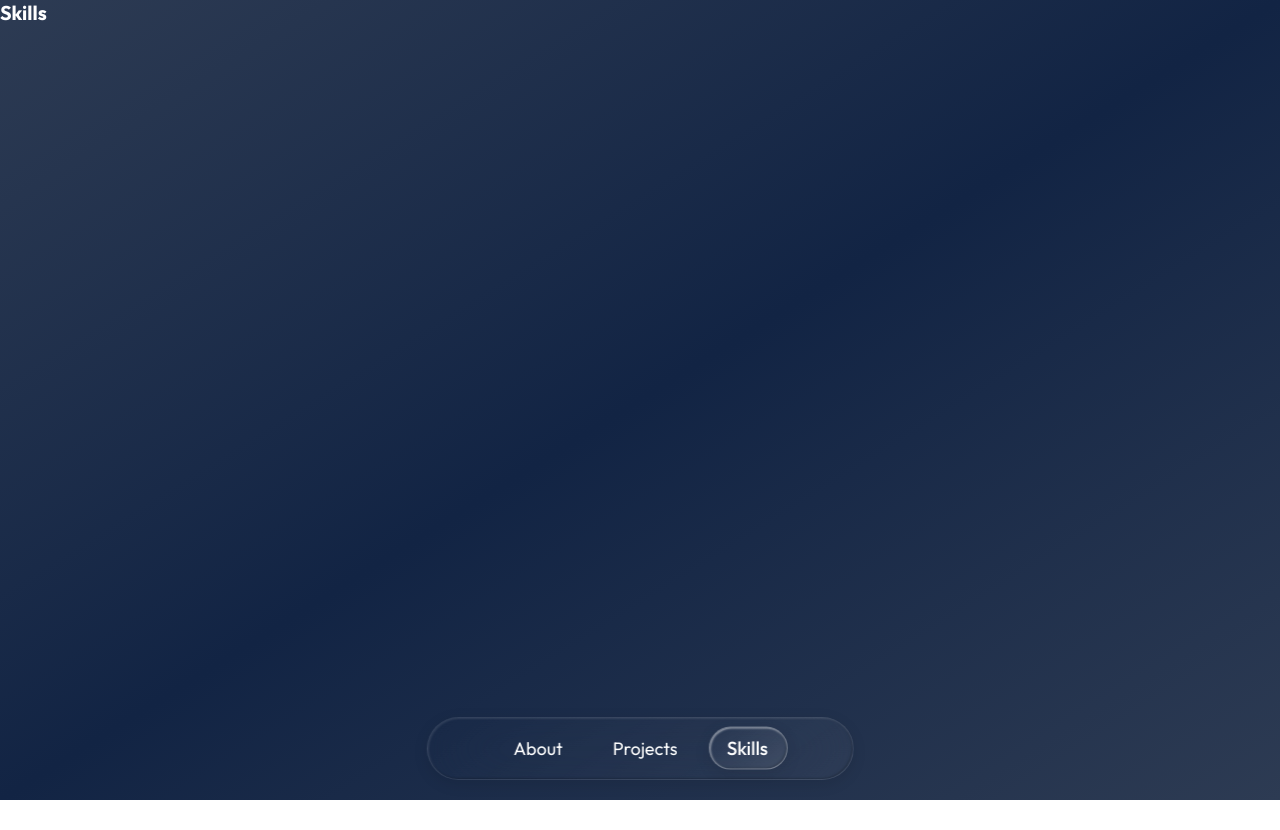
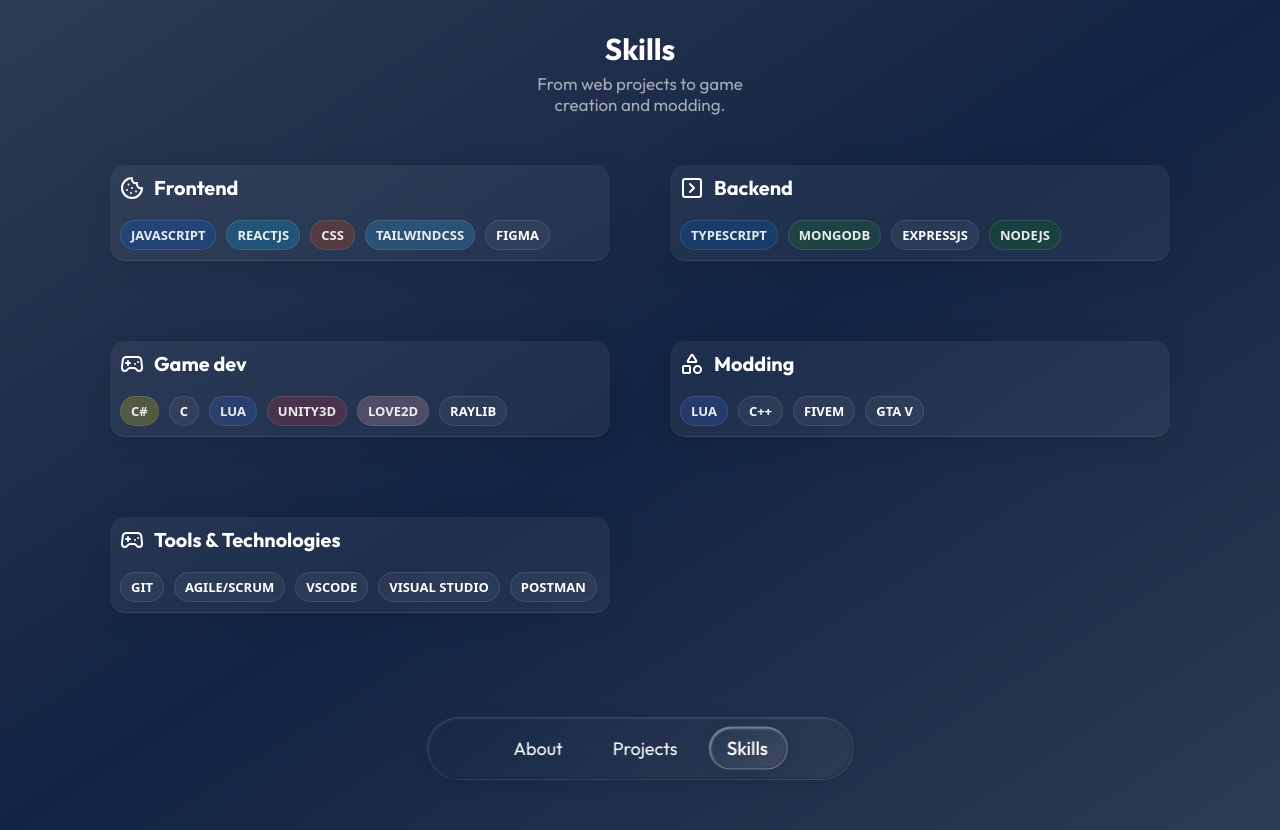
Before and after one commit to SuperCoolNinja/portfolio-2025, a React (Vite) app: page / in a window 1280 px wide. Both pictures are taken after a click on the item "Skills". Before the commit the page ends 800 px from the top, so only its background shows below. Built offline with nearby package versions, Linux system fonts and the light colour scheme.

Commit message:
skills iteration 1 finish

```diff
--- a/src/features/Projects/project.module.css
+++ b/src/features/Projects/project.module.css
@@ -26,6 +26,7 @@
   font-size: 3rem;
 }
 .subtitle {
+  margin-top: 0.5rem;
   color: rgba(255, 255, 255, 0.609);
 }
 
--- a/src/features/Skills/Skills.tsx
+++ b/src/features/Skills/Skills.tsx
@@ -1,7 +1,59 @@
+import type { JSX } from "react";
+import Card from "../../components/Card/Card";
+import Tag from "../../components/Tag/Tag";
+import { Colors } from "../../utils/colors";
+import styles from "./skills.module.css";
+import { Cookie, Gamepad2, Shapes, SquareChevronRight } from "lucide-react";
+
 const Skills: React.FunctionComponent = () => {
+  const FRONT = ["JAVASCRIPT", "REACTJS", "CSS", "TAILWINDCSS", "FIGMA"];
+  const BACK = ["TYPESCRIPT", "MONGODB", "EXPRESSJS", "NODEJS"];
+  const MODS = ["LUA", "C++", "FIVEM", "GTA V"];
+  const GAMEDEV = ["C#", "C", "LUA", "UNITY3D", "LOVE2D", "RAYLIB"];
+  const TOOLS = ["GIT", "AGILE/SCRUM", "VSCODE", "VISUAL STUDIO", "POSTMAN"];
+
+  const renderCard = (icon: JSX.Element, title: string, tags: string[]) => (
+    <div className={styles.card_container}>
+      <Card style={{ marginTop: "5rem", padding: "1rem" }}>
+        <section className={styles.card_wrapper_title}>
+          {icon}
+          <h3>{title}</h3>
+        </section>
+        <section className={styles.card_wrapper_tags}>
+          {tags.map((v) => (
+            <Tag
+              key={v}
+              style={{
+                fontFamily: "system-ui",
+                fontWeight: "600",
+                padding: "0.5rem 1rem",
+                backgroundColor: Colors[v]?.backgroundColor ?? "",
+                color: Colors[v]?.color ?? "",
+              }}
+              label={v}
+            />
+          ))}
+        </section>
+      </Card>
+    </div>
+  );
+
   return (
-    <div>
-      <h3>Skills</h3>
+    <div className={styles.container}>
+      <section className={styles.wrapper_title_subtitle}>
+        <h3 className={styles.title}>Skills</h3>
+        <p className={styles.subtitle}>
+          From web projects to game creation and modding.
+        </p>
+      </section>
+
+      <div className={styles.card_wrapper}>
+        {renderCard(<Cookie />, "Frontend", FRONT)}
+        {renderCard(<SquareChevronRight />, "Backend", BACK)}
+        {renderCard(<Gamepad2 />, "Game dev", GAMEDEV)}
+        {renderCard(<Shapes />, "Modding", MODS)}
+        {renderCard(<Gamepad2 />, "Tools & Technologies", TOOLS)}
+      </div>
     </div>
   );
 };
--- a/src/features/Skills/skills.module.css
+++ b/src/features/Skills/skills.module.css
@@ -0,0 +1,73 @@
+.container,
+.wrapper_title_subtitle {
+  display: flex;
+  flex-direction: column;
+  justify-content: center;
+  align-items: center;
+}
+
+.container {
+  margin-top: 3rem;
+}
+
+.title {
+  font-size: 3rem;
+}
+
+.subtitle {
+  text-align: center;
+  color: rgba(255, 255, 255, 0.609);
+  width: 25rem;
+  margin-top: 0.5rem;
+}
+
+.card_wrapper_title {
+  display: flex;
+  align-items: center;
+  gap: 1rem;
+}
+
+.card_container {
+  width: 90%;
+}
+
+.card_container:last-child {
+  margin-bottom: 15rem;
+}
+
+.card_wrapper_tags {
+  display: flex;
+  justify-content: flex-start;
+  align-items: flex-start;
+  flex-wrap: wrap;
+  gap: 1rem;
+  margin-top: 2rem;
+}
+
+.card_wrapper {
+  display: flex;
+  flex-wrap: wrap; /* permet de passer à la ligne suivante */
+  gap: 1rem; /* espace entre les cartes */
+  justify-content: center; /* alignement à gauche */
+  align-items: center;
+}
+
+.card_container {
+  width: 90%; /* mobile par défaut */
+  margin-bottom: 2rem;
+}
+
+@media screen and (min-width: 1010px) {
+  .card_wrapper {
+    display: flex;
+    flex-wrap: wrap;
+    justify-content: space-between;
+    width: 110rem;
+  }
+
+  .card_container {
+    flex: 0 0 calc(50% - 1rem); /* 2 cartes par ligne */
+    max-width: calc(50% - 1rem);
+    margin-bottom: 2rem;
+  }
+}
```
